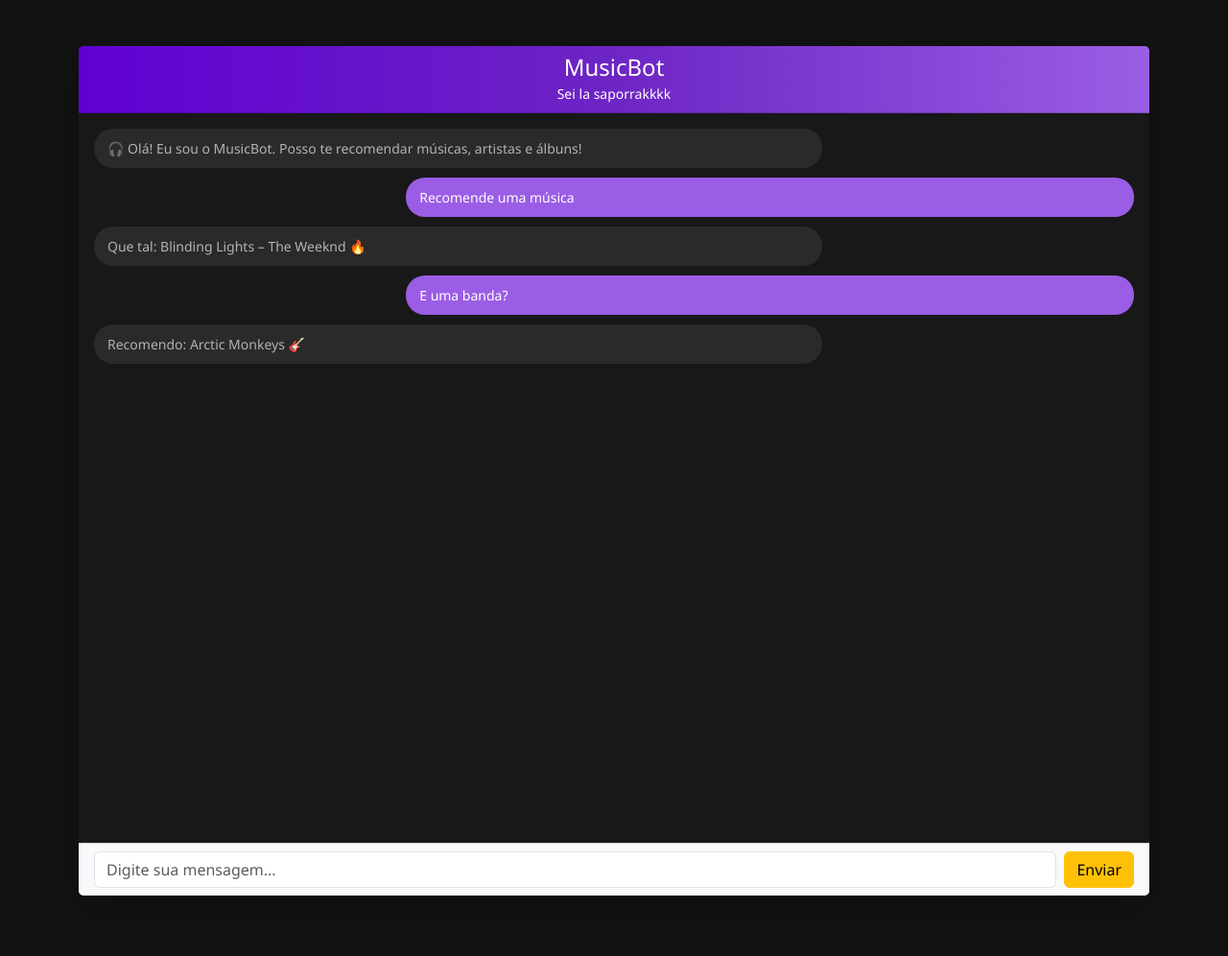
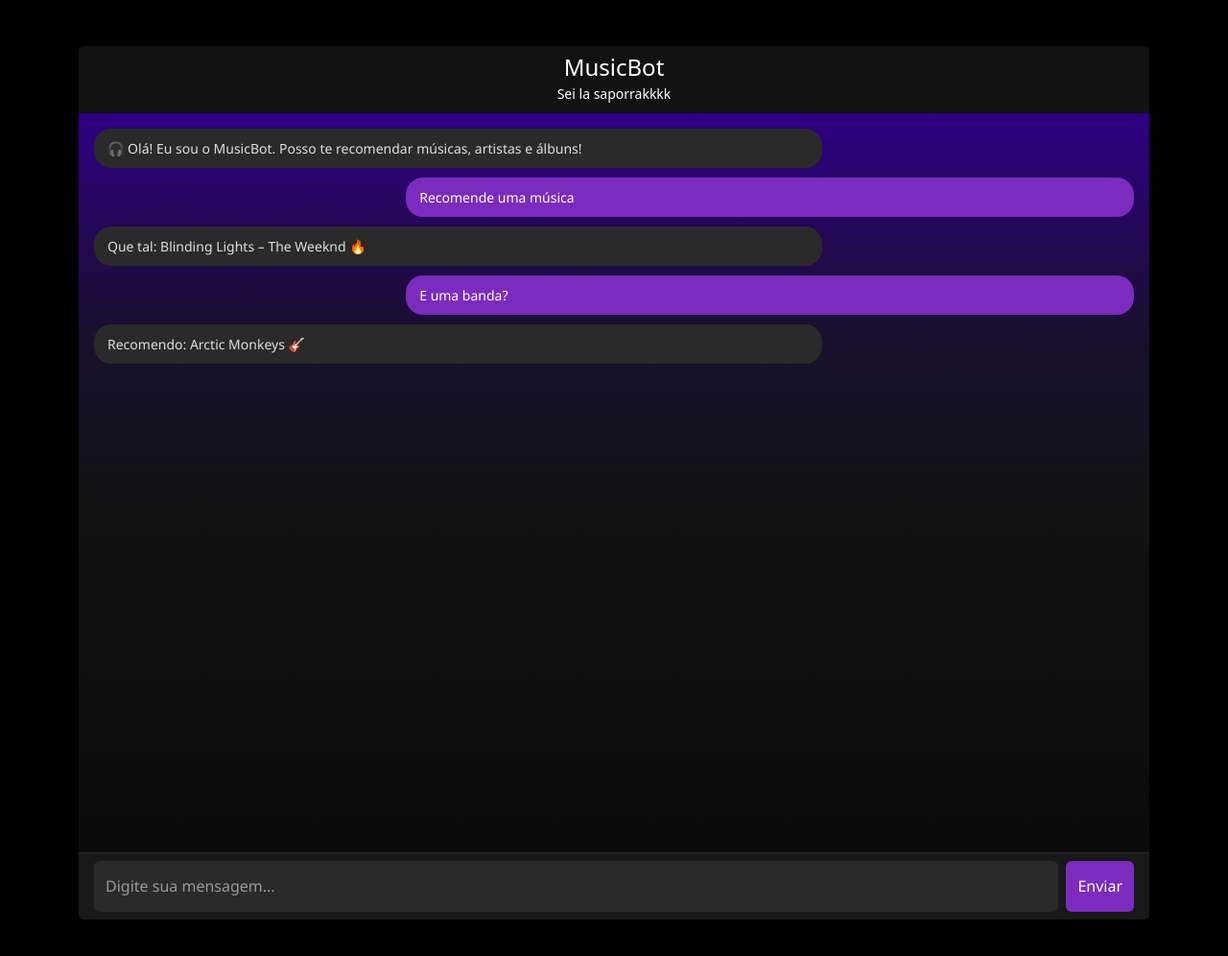
Before and after one commit to ghostlink359/chatBot_emili, a plain HTML site: page index.html in a window 1280 px wide. Shown: the whole page at 96% size. Drawn offline with nearby package versions, Linux system fonts and the light colour scheme.

Commit message:
feat: mudança no esquema de cores

```diff
--- a/index.html
+++ b/index.html
@@ -1,5 +1,6 @@
 <!DOCTYPE html>
 <html lang="pt-br">
+
 <head>
     <meta charset="UTF-8">
     <title>ChatBot</title>
@@ -43,9 +44,9 @@
 
             </div>
 
-    <div class="card-footer d-flex gap-2 bg-light">
+            <div class="card-footer d-flex gap-2">
                 <input type="text" id="userInput" class="form-control" placeholder="Digite sua mensagem...">
-      <button id="sendBtn" class="btn btn-warning">Enviar</button>
+                <button id="sendBtn" class="btn">Enviar</button>
             </div>
 
         </div>
@@ -54,4 +55,5 @@
 
     <script src="src/js/main.js"></script>
 </body>
+
 </html>
--- a/src/css/main.css
+++ b/src/css/main.css
@@ -1,46 +1,85 @@
 body {
-  background-color: #121212;
     font-family: 'Segoe UI', sans-serif;
+    background-color: black;
+}
+
+.card-header{
+    font-family: system-ui, -apple-system, BlinkMacSystemFont, 'Segoe UI', Roboto, Oxygen, Ubuntu, Cantarell, 'Open Sans', 'Helvetica Neue', sans-serif;
 }
 
 .header-custom {
-  background: linear-gradient(90deg, #5f00d3, #6d25c4,#9b5de5);
+    background:  #121212;
+    border-top-left-radius: 12px;
+    border-top-right-radius: 12px;
+}
+
+.card {
+    background-color: #181818;
+    border: none;
+    border-radius: 12px;
 }
 
 .chat-area {
-  height: 760px;
+    height: 770px;
     overflow-y: auto;
-  background-color: #181818;
+    background: linear-gradient(180deg,
+            #2e0085 0%,
+            #1a0f2e 30%,
+            #121212 55%,
+            #0b0b0b 100%);
 }
 
 .message {
     padding: 10px 14px;
-  border-radius: 20px;
+    border-radius: 18px;
     margin-bottom: 10px;
     max-width: 70%;
     font-size: 14px;
 }
 
 .user {
-  background-color: #9b5de5;
+    background: #7b2cbf;
     color: white;
     margin-left: auto;
 }
 
 .bot {
     background-color: #2a2a2a;
-  color: #b3b3b3;
+    color: #e0e0e0;
 }
 
-button {
-  background-color: #8330cc;
-  font-weight: bold;
-  transition: 0.2s;
+.btn {
+    background: #7b2cbf;
+    border: none;
+    color: white;
 }
 
-button:hover {
-  transform: scale(1.05);
-  background-color: #7b2cbf;
+.btn:hover {
+    background: #5a189a;
+    color: white;
+
+}
+
+.card-footer {
+    background-color: #181818;
+    border-top: 1px solid #2a2a2a;
+    height: 70px;
+}
+
+.form-control {
+    background-color: #2a2a2a;
+    color: #ffffff;
+    border: none;
+}
+
+.form-control::placeholder {
+    color: #9a9a9a;
+}
+
+.form-control:focus {
+    box-shadow: 0 0 0 1px #3a3a3a;
+    background-color: #2a2a2a;
+    color: white;
 }
 
 .chat-area::-webkit-scrollbar {
@@ -48,6 +87,5 @@ button:hover {
 }
 
 .chat-area::-webkit-scrollbar-thumb {
-  background-color: #5600f5;
-  border-radius: 10px;
+    background: #5a189a;
 }
```
Lines whose indentation alone changed are shown as unchanged.
